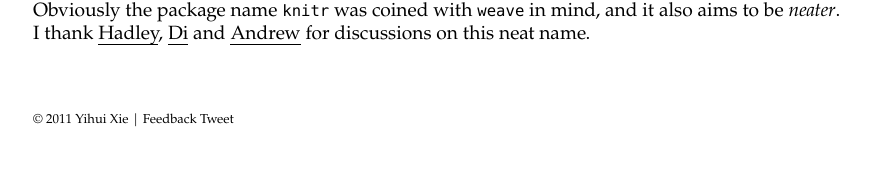
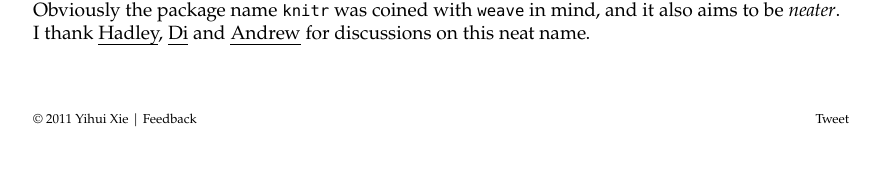
Before and after one commit to yihui/knitr, a Jekyll site: the page built from index.md, in a window 1280 px wide. Shown: the part 2544-2731 px from the top of the page, without its empty margins (199-1079 px from the left). Built offline with Jekyll 4.4.1, drawn with Linux system fonts in a browser that asks for light colours; comment, search, counter and statistics services are not loaded.

Commit message:
buttons float to right

```diff
--- a/_layouts/default.html
+++ b/_layouts/default.html
@@ -89,7 +89,7 @@
       <div class="wrapper">
           <section id="copyright">
           <p>
-          &copy; 2011 <a href="http://yihui.name">Yihui Xie</a> | <a href="https://github.com/yihui/knitr/issues" title="Go to GitHub Issues page or email me by paste('xie', '@', 'yihui.name', sep = '')">Feedback</a> <a href="https://twitter.com/share" class="twitter-share-button" data-count="horizontal" data-via="xieyihui">Tweet</a><script type="text/javascript" src="//platform.twitter.com/widgets.js"></script>
+          &copy; 2011 <a href="http://yihui.name">Yihui Xie</a> | <a href="https://github.com/yihui/knitr/issues" title="Go to GitHub Issues page or email me by paste('xie', '@', 'yihui.name', sep = '')">Feedback</a> <span style="float:right;"><a href="https://twitter.com/share" class="twitter-share-button" data-count="horizontal" data-via="xieyihui">Tweet</a><script type="text/javascript" src="//platform.twitter.com/widgets.js"></script>
           <g:plusone size="small"></g:plusone>
           <script type="text/javascript">
             (function() {
@@ -97,7 +97,7 @@
               po.src = 'https://apis.google.com/js/plusone.js';
               var s = document.getElementsByTagName('script')[0]; s.parentNode.insertBefore(po, s);
             })();
-          </script>
+          </script></span>
           </p>
           </section>
         </div>
```
